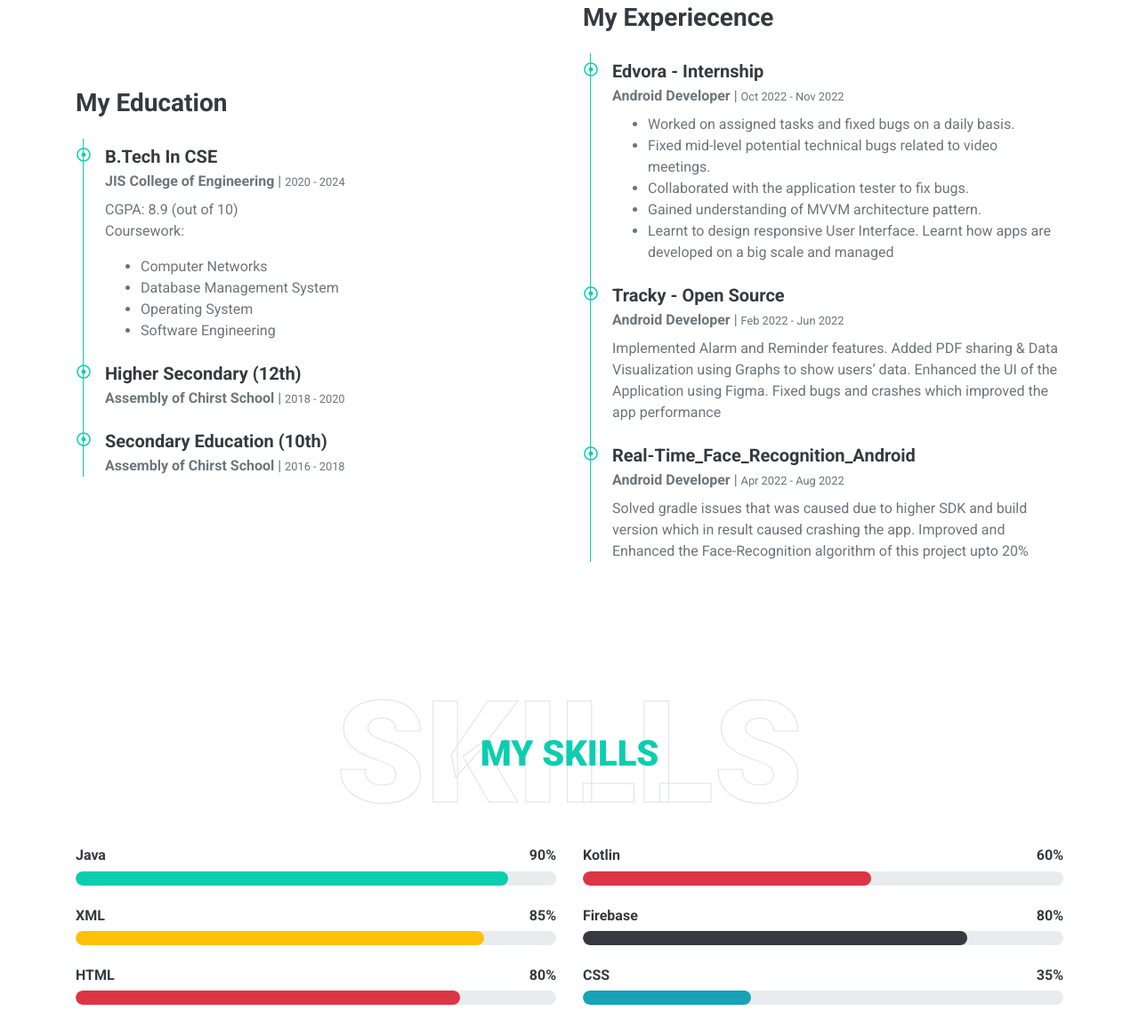
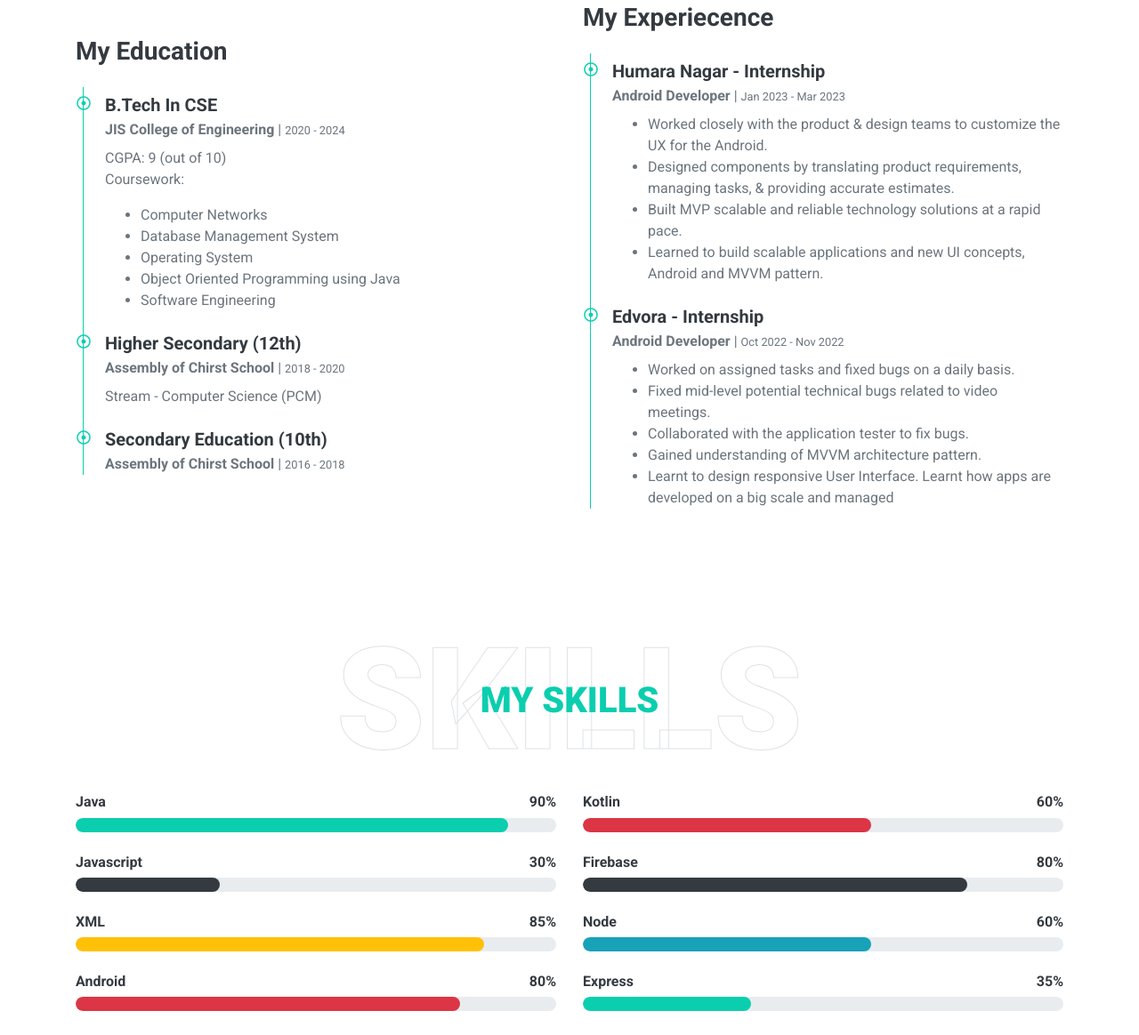
Before and after one commit to binayshaw7777/BinayShaw.github.io, a plain HTML site: page index.html in a window 1280 px wide. Shown: the part 1723-2887 px from the top of the page at 89% size. Drawn offline with nearby package versions, Linux system fonts and the light colour scheme.

Commit message:
Updated resume, work exp, skills

```diff
--- a/index.html
+++ b/index.html
@@ -147,11 +147,12 @@
                             <i class="far fa-dot-circle text-primary position-absolute" style="top: 2px; left: -32px;"></i>
                             <h5 class="font-weight-bold mb-1">B.Tech In CSE</h5>
                             <p class="mb-2"><strong>JIS College of Engineering</strong> | <small>2020 - 2024</small></p>
-                            <p>CGPA: 8.9 (out of 10)<br>Coursework:</p>
+                            <p>CGPA: 9 (out of 10)<br>Coursework:</p>
                             <ul>
                                 <li>Computer Networks</li>
                                 <li>Database Management System</li>
                                 <li>Operating System</li>
+                                <li>Object Oriented Programming using Java</li>
                                 <li>Software Engineering</li>
                             </ul>
                         </div>
@@ -159,6 +160,7 @@
                             <i class="far fa-dot-circle text-primary position-absolute" style="top: 2px; left: -32px;"></i>
                             <h5 class="font-weight-bold mb-1">Higher Secondary (12th)</h5>
                             <p class="mb-2"><strong>Assembly of Chirst School</strong> | <small>2018 - 2020</small></p>
+                            <p>Stream - Computer Science (PCM)</p>
                             <!--p>Tempor eos dolore amet tempor dolor tempor. Dolore ea magna sit amet dolor eirmod. Eos ipsum est tempor dolor. Clita lorem kasd sed ea lorem diam ea lorem eirmod duo sit ipsum stet lorem diam</p-->
                         </div>
                         <div class="position-relative mb-4">
@@ -174,6 +176,17 @@
                     <div class="border-left border-primary pt-2 pl-4 ml-2">
                          <div class="position-relative mb-4">
                             <i class="far fa-dot-circle text-primary position-absolute" style="top: 2px; left: -32px;"></i>
+                            <h5 class="font-weight-bold mb-1">Humara Nagar - Internship</h5>
+                            <p class="mb-2"><strong>Android Developer</strong> | <small>Jan 2023 - Mar 2023</small></p>
+                            <ul>
+                                <li>Worked closely with the product & design teams to customize the UX for the Android.</li>
+                                <li>Designed components by translating product requirements, managing tasks, & providing accurate estimates.</li>
+                                <li>Built MVP scalable and reliable technology solutions at a rapid pace.</li>
+                                <li>Learned to build scalable applications and new UI concepts, Android and MVVM pattern.</li>
+                              </ul>
+                        </div>
+                            <div class="position-relative mb-4">
+                               <i class="far fa-dot-circle text-primary position-absolute" style="top: 2px; left: -32px;"></i>
                                <h5 class="font-weight-bold mb-1">Edvora - Internship</h5>
                                <p class="mb-2"><strong>Android Developer</strong> | <small>Oct 2022 - Nov 2022</small></p>
                                <ul>
@@ -184,18 +197,18 @@
                                    <li>Learnt to design responsive User Interface. Learnt how apps are developed on a big scale and managed</li>
                                  </ul>
                            </div>
-                        <div class="position-relative mb-4">
+                        <!--div class="position-relative mb-4">
                             <i class="far fa-dot-circle text-primary position-absolute" style="top: 2px; left: -32px;"></i>
                             <h5 class="font-weight-bold mb-1">Tracky - Open Source</h5>
                             <p class="mb-2"><strong>Android Developer</strong> | <small>Feb 2022 - Jun 2022</small></p>
                             <p>Implemented Alarm and Reminder features. Added PDF sharing & Data Visualization using Graphs to show users’ data. Enhanced the UI of the Application using Figma. Fixed bugs and crashes which improved the app performance</p>
-                        </div>
-                        <div class="position-relative mb-4">
+                        </div-->
+                        <!--div class="position-relative mb-4">
                             <i class="far fa-dot-circle text-primary position-absolute" style="top: 2px; left: -32px;"></i>
                             <h5 class="font-weight-bold mb-1">Real-Time_Face_Recognition_Android</h5>
                             <p class="mb-2"><strong>Android Developer</strong> | <small> Apr 2022 - Aug 2022</small></p>
                             <p>Solved gradle issues that was caused due to higher SDK and build version which in result caused crashing the app. Improved and Enhanced the Face-Recognition algorithm of this project upto 20%</p>
-                        </div>
+                        </div-->
                         <!--div class="position-relative mb-4">
                             <i class="far fa-dot-circle text-primary position-absolute" style="top: 2px; left: -32px;"></i>
                             <h5 class="font-weight-bold mb-1">Web Designer</h5>
@@ -230,6 +243,15 @@
                     </div>
                     <div class="skill mb-4">
                         <div class="d-flex justify-content-between">
+                            <h6 class="font-weight-bold">Javascript</h6>
+                            <h6 class="font-weight-bold">30%</h6>
+                        </div>
+                        <div class="progress">
+                            <div class="progress-bar bg-dark" role="progressbar" aria-valuenow="30" aria-valuemin="0" aria-valuemax="100"></div>
+                        </div>
+                    </div>
+                    <div class="skill mb-4">
+                        <div class="d-flex justify-content-between">
                             <h6 class="font-weight-bold">XML</h6>
                             <h6 class="font-weight-bold">85%</h6>
                         </div>
@@ -239,7 +261,7 @@
                     </div>
                     <div class="skill mb-4">
                         <div class="d-flex justify-content-between">
-                            <h6 class="font-weight-bold">HTML</h6>
+                            <h6 class="font-weight-bold">Android</h6>
                             <h6 class="font-weight-bold">80%</h6>
                         </div>
                         <div class="progress">
@@ -268,11 +290,20 @@
                     </div>
                     <div class="skill mb-4">
                         <div class="d-flex justify-content-between">
-                            <h6 class="font-weight-bold">CSS</h6>
+                            <h6 class="font-weight-bold">Node</h6>
+                            <h6 class="font-weight-bold">60%</h6>
+                        </div>
+                        <div class="progress">
+                            <div class="progress-bar bg-info" role="progressbar" aria-valuenow="60" aria-valuemin="0" aria-valuemax="100"></div>
+                        </div>
+                    </div>
+                    <div class="skill mb-4">
+                        <div class="d-flex justify-content-between">
+                            <h6 class="font-weight-bold">Express</h6>
                             <h6 class="font-weight-bold">35%</h6>
                         </div>
                         <div class="progress">
-                            <div class="progress-bar bg-info" role="progressbar" aria-valuenow="35" aria-valuemin="0" aria-valuemax="100"></div>
+                            <div class="progress-bar bg-primary" role="progressbar" aria-valuenow="35" aria-valuemin="0" aria-valuemax="100"></div>
                         </div>
                     </div>
                 </div>
```
Also changed, not shown: 1 other file. Lines whose indentation alone changed are shown as unchanged.
